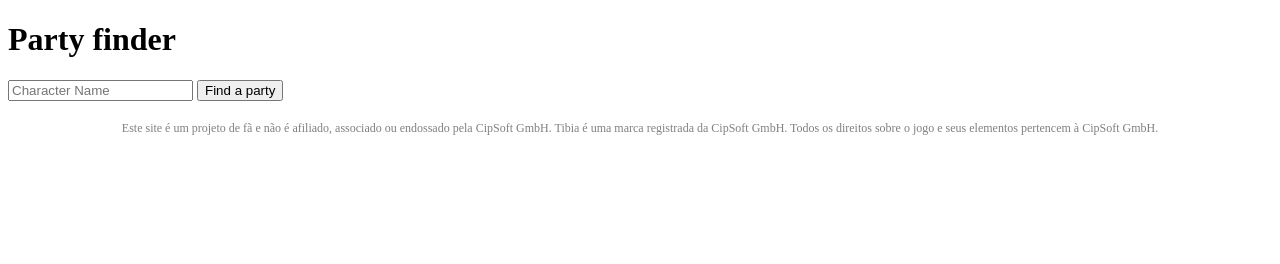
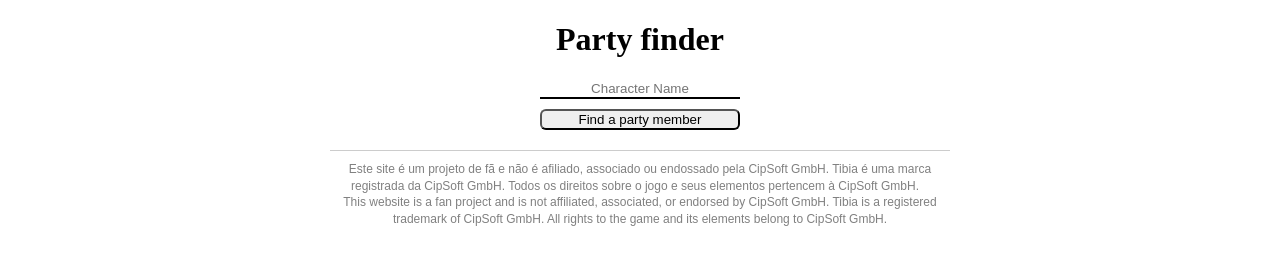
Before and after one commit to JulioMOtero/PtFinder, a plain HTML site: page index.html in a window 1280 px wide. Drawn offline with Linux system fonts and the light colour scheme.

Commit message:
Add files via upload
ajustes visuais ao projeto

```diff
--- /dev/null
+++ b/Style.css
@@ -0,0 +1,39 @@
+body {
+}
+#disclaimer {
+    font-size: 12px;
+    color: gray;
+    text-align: center;
+    margin-top: 20px;
+    padding: 10px;
+    max-width: 600px;
+    margin-left: auto;
+    margin-right: auto;
+    border-top: 1px solid #ccc;
+    line-height: 1.4;
+    font-family: Arial, sans-serif;
+}
+h1,
+#formBuscaPersonagem,
+#informacoes,
+#detalhesPersonagem {
+    text-align: center;
+}
+#formBuscaPersonagem {
+    display: flex;
+    flex-direction: column;
+    gap: 10px;
+    max-width: 200px;
+    margin: 0 auto;
+}
+#Search {
+    border-radius: 6px;
+}
+#Search:hover {
+    border-radius: 8px;
+}
+#SearchField {
+    border: none;
+    border-bottom: 2px solid Black;
+    text-align: center;
+}
--- a/index.html
+++ b/index.html
@@ -3,13 +3,15 @@
 <head>
     <meta charset="UTF-8" />
     <title>Tibia Party Finder</title>
+    <link rel="stylesheet" href="style.css" />
 </head>
 <body>
     <h1>Party finder</h1>
 
     <form id="formBuscaPersonagem">
-        <input type="text" id="nomePersonagem" placeholder="Character Name" required />
-        <button type="submit">Find a party</button>
+        <input id="SearchField" type="text" placeholder="Character Name" required />
+
+        <button id="Search" type="submit">Find a party member</button>
     </form>
     <div id="detalhesPersonagem"></div>
 
@@ -17,9 +19,12 @@
     <script src="script.js"></script>
 
 
-    <p style="font-size: 12px; color: gray; text-align: center; margin-top: 20px;">
+    <p id="disclaimer">
         Este site é um projeto de fã e não é afiliado, associado ou endossado pela CipSoft GmbH.
         Tibia é uma marca registrada da CipSoft GmbH. Todos os direitos sobre o jogo e seus elementos pertencem à CipSoft GmbH.
+        &nbsp;&nbsp;
+        This website is a fan project and is not affiliated, associated, or endorsed by CipSoft GmbH.
+        Tibia is a registered trademark of CipSoft GmbH. All rights to the game and its elements belong to CipSoft GmbH.
     </p>
 
 </body>
--- a/script.js
+++ b/script.js
@@ -1,7 +1,7 @@
 document.getElementById("formBuscaPersonagem").addEventListener("submit", async function (e) {
     e.preventDefault();
 
-    const nomeInput = document.getElementById("nomePersonagem").value.trim();
+    const nomeInput = document.getElementById("SearchField").value.trim();
 
     const iconesVocacao = {
         "druid": "https://www.tibiawiki.com.br/images/b/be/Snakebite_Rod.gif",
@@ -97,7 +97,7 @@ document.getElementById("formBuscaPersonagem").addEventListener("submit", async
                     personagensOnline.push({
                         Name: nomePersonagem,
                         Level: parseInt(levelPersonagem),
-                        Vocation: vocacaoPersonagem //adicionar uma imagem ao lado de cada voc
+                        Vocation: vocacaoPersonagem
                     });
                 });
 
@@ -126,7 +126,7 @@ document.getElementById("formBuscaPersonagem").addEventListener("submit", async
                 Object.keys(mapaVocacoes).forEach(voc => {
                     const checkbox = document.createElement("input");
                     checkbox.type = "checkbox";
-                    checkbox.value = voc.toLowerCase(); // melhor deixar tudo lowercase para comparar depois
+                    checkbox.value = voc.toLowerCase();
                     checkbox.id = `check-${voc}`;
 
                     const label = document.createElement("label");
```
